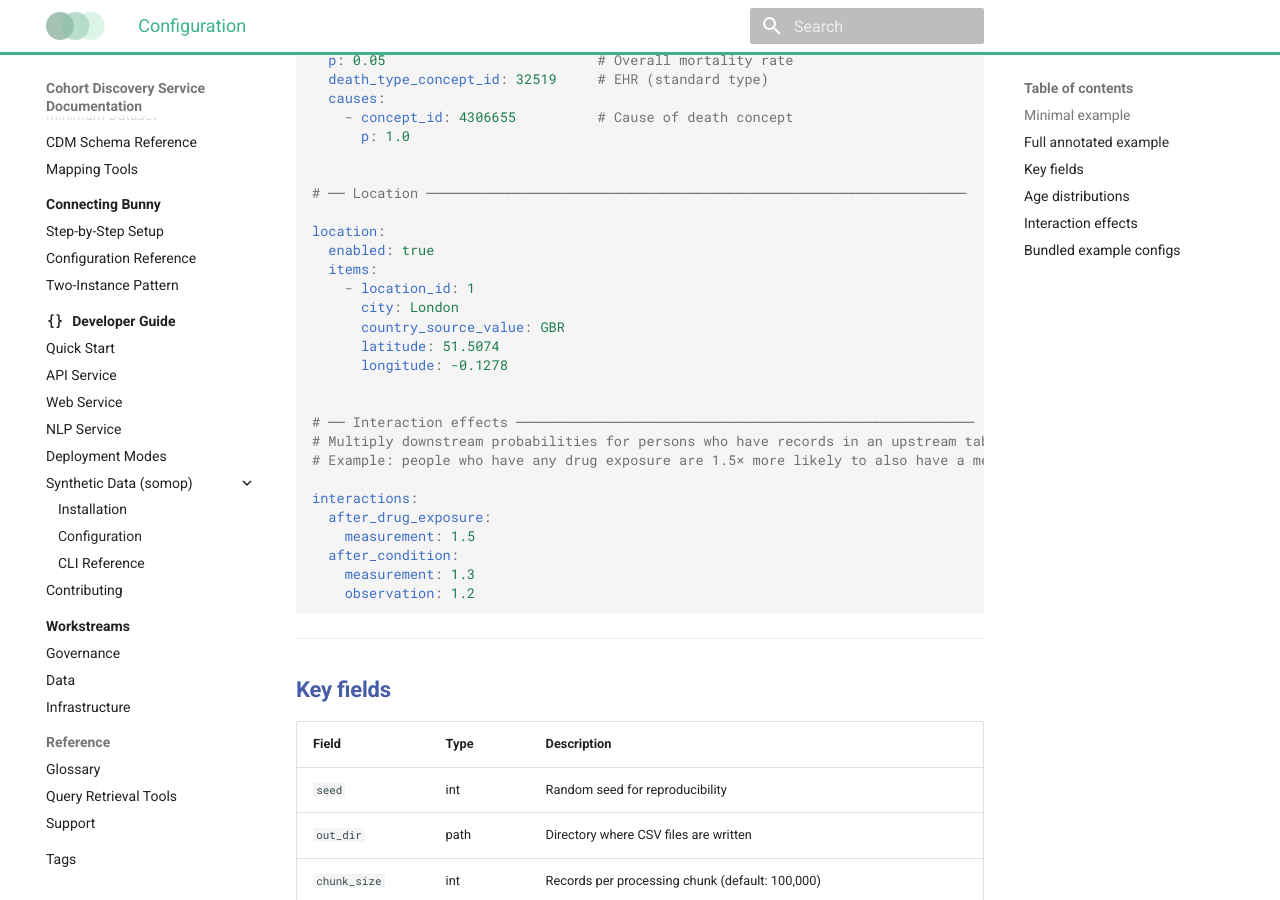
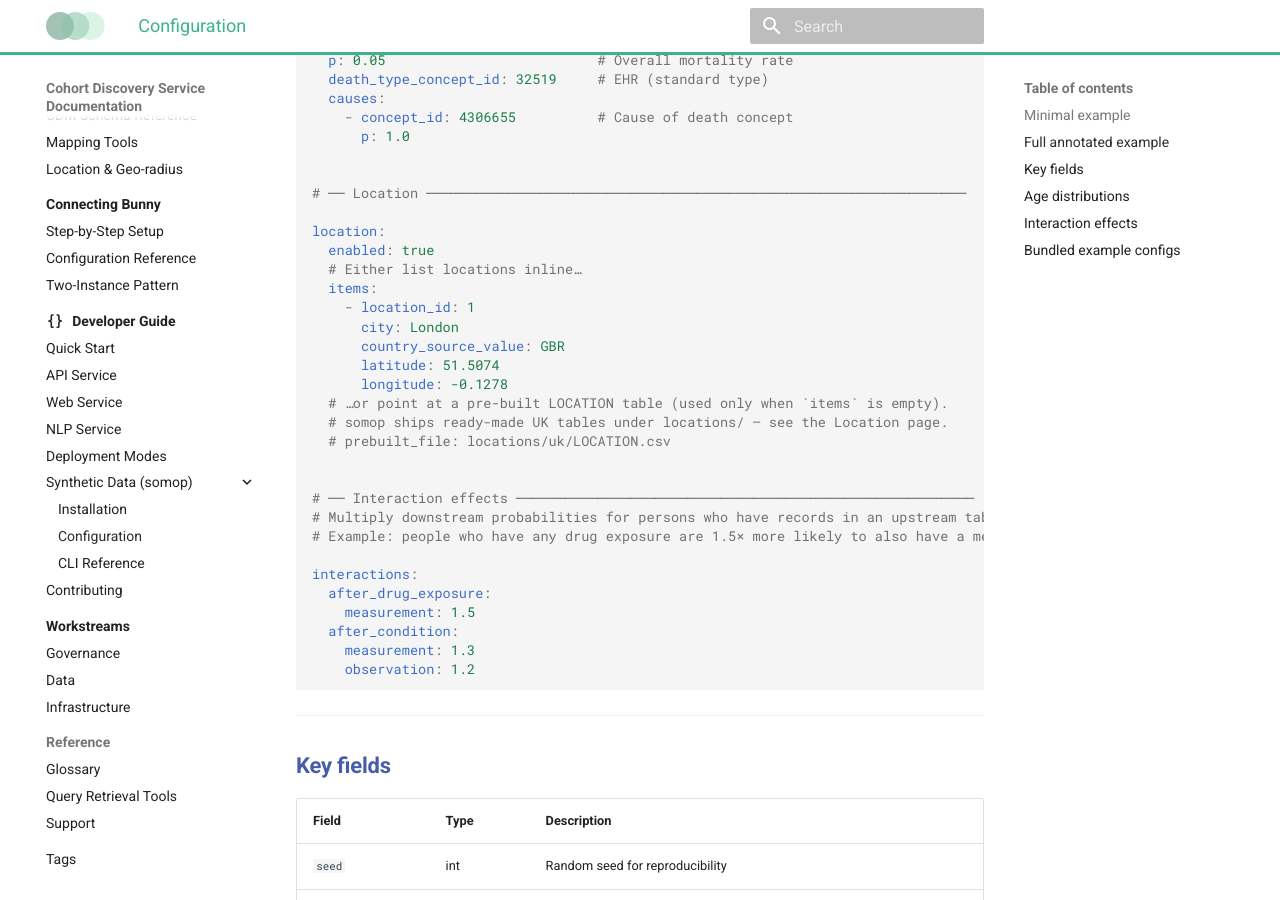
Before and after one commit to HDRUK/cohort-discovery-service-docs, an MkDocs documentation site: the page built from docs/developers/somop/configuration.md, in a window 1280 px wide and 900 px high, scrolled down 2971 px. Built offline with MkDocs 1.6.1 and Material for MkDocs 9.7.7, drawn with Linux system fonts in a browser that asks for light colours; comment, search, counter and statistics services are not loaded; the version menu is left out.

Commit message:
adding some documentation around shared location table

```diff
--- a/docs/developers/somop/configuration.md
+++ b/docs/developers/somop/configuration.md
@@ -166,12 +166,16 @@ death:
 
 location:
   enabled: true
+  # Either list locations inline…
   items:
     - location_id: 1
       city: London
       country_source_value: GBR
       latitude: 51.5074
       longitude: -0.1278
+  # …or point at a pre-built LOCATION table (used only when `items` is empty).
+  # somop ships ready-made UK tables under locations/ — see the Location page.
+  # prebuilt_file: locations/uk/LOCATION.csv
 
 
 # ── Interaction effects ────────────────────────────────────────────────────────
--- a/mkdocs.yml
+++ b/mkdocs.yml
@@ -120,6 +120,7 @@ nav:
       - Minimum Dataset: omop/minimum-dataset.md
       - CDM Schema Reference: omop/schema.md
       - Mapping Tools: omop/mapping-tools.md
+      - Location & Geo-radius: omop/location.md
   - Connecting Bunny:
       - bunny/index.md
       - Step-by-Step Setup: bunny/setup.md
```
Also changed, not shown: docs/omop/index.md (+7 -0 lines).
